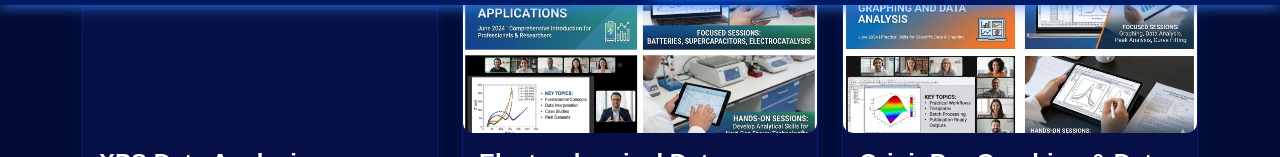
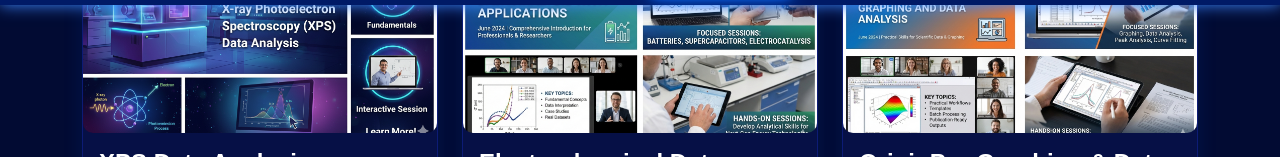
Before and after one commit to niraj12890-jpg/nkp, a plain HTML site: page index.html in a window 1280 px wide. Shown: the part 795-952 px from the top of the page. Drawn offline with nearby package versions, Linux system fonts and the light colour scheme.

Commit message:
Update index.html

```diff
--- a/index.html
+++ b/index.html
@@ -4,12 +4,10 @@
   <meta charset="utf-8" />
   <meta name="viewport" content="width=device-width, initial-scale=1" />
   <title>NOVA ACADEMY</title>
-  <link href="https://cdn.jsdelivr.net/npm/bootstrap@5.3.0/dist/css/bootstrap.min.css" rel="stylesheet" />
-
-  <link rel="stylesheet" href="style.css">
-
-
-  </head>
+<link href="https://cdn.jsdelivr.net/npm/bootstrap@5.3.0/dist/css/bootstrap.min.css" rel="stylesheet" />
+<link rel="stylesheet" href="https://cdn.jsdelivr.net/npm/bootstrap-icons@1.11.1/font/bootstrap-icons.css">
+<link rel="stylesheet" href="style.css">
+</head>
   <body>
 <!-- NAVBAR -->
   <nav class="navbar navbar-expand-lg navbar-dark bg-dark shadow fixed-top">
@@ -80,7 +78,7 @@
       <!-- XPS -->
       <div class="col-md-4">
         <div class="card">
-          <img class="card-img-top" src="w1.png" alt="XPS Workshop image">
+          <img class="card-img-top" src="images/w1.png" alt="XPS Workshop image">
           <div class="card-body">
             <h4 class="fw-bold">XPS Data Analysis Workshop</h4>
             <p class="mb-1">Comprehensive XPS fundamentals, instrumentation & peak fitting with hands-on datasets.</p>
@@ -416,7 +414,7 @@
   <div class="popup-overlay" id="workshopInfo">
     <div class="popup-box">
       <h3 id="workshopTitle" class="neon-text"></h3>
-      <img id="workshopImg" class="popup-img" src="w1.png">
+      <img id="workshopImg" class="popup-img" src="images/w1.png">
       <div id="workshopDesc" style="white-space: pre-line;"></div>
       <!-- WhatsApp Button inside Popup -->
 <a id="popupWhatsappBtn"
```
